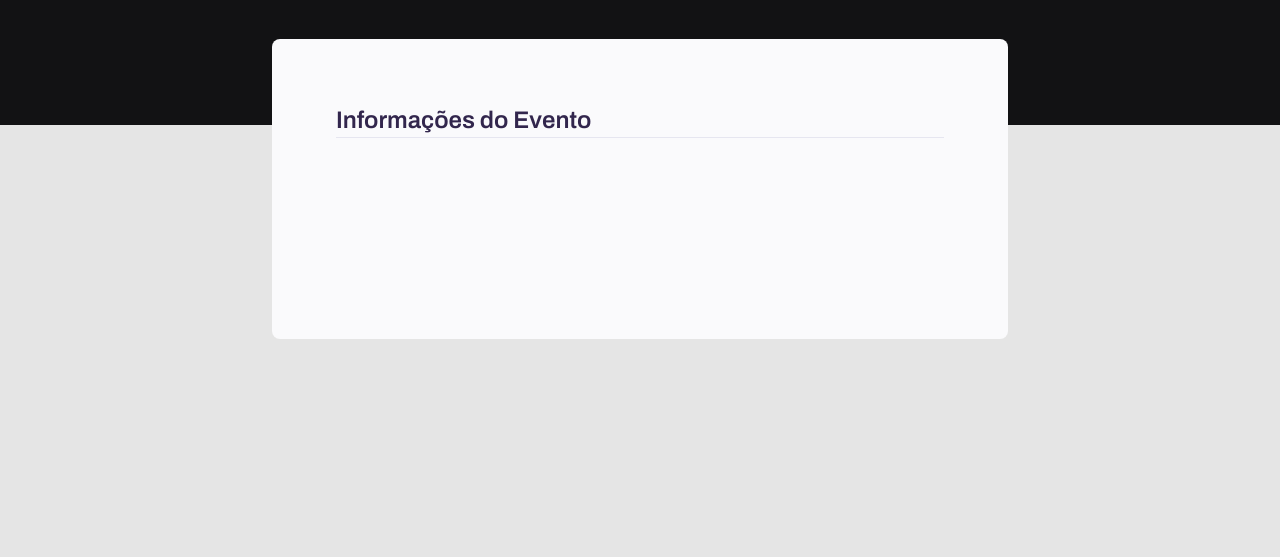
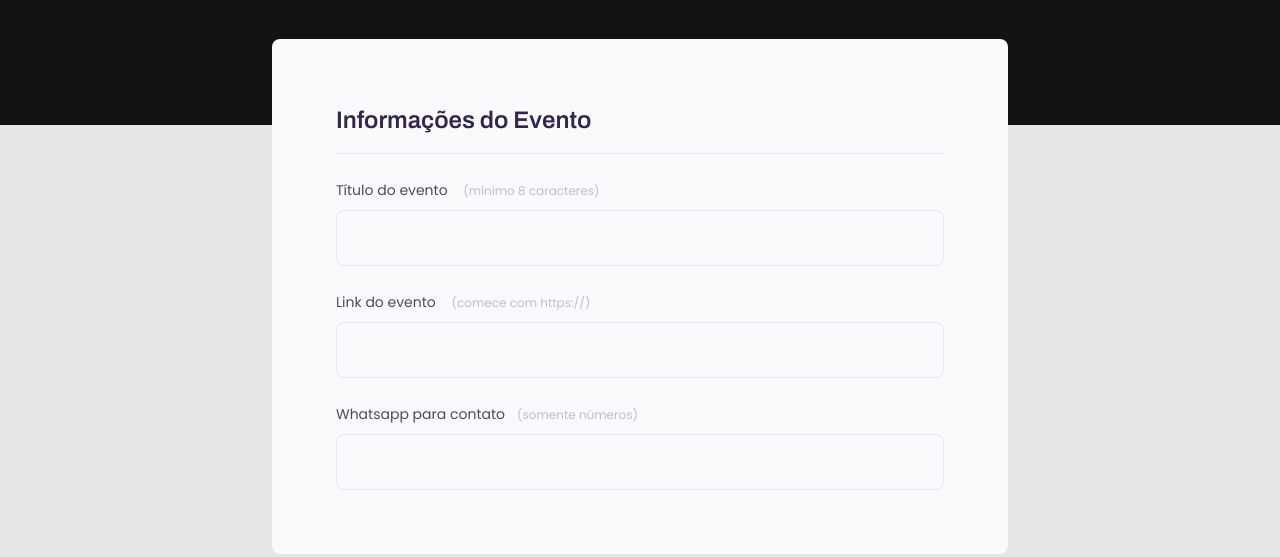
Before and after one commit to oborrges/form-event, a plain HTML site: page index.html in a window 1280 px wide. Shown: the part 243-800 px from the top of the page. Drawn offline with Linux system fonts and the light colour scheme.

Commit message:
:rocket: Add input text

```diff
--- a/index.html
+++ b/index.html
@@ -33,6 +33,22 @@
     <form>
       <fieldset>
         <legend>Informações do Evento</legend>
+
+        <div class="input-wrapper">
+          <label for="envent-title">Título do evento <span>(mínimo 8 caracteres)</span></label>
+          <input id="envent-title" type="text">
+        </div>
+
+        <div class="input-wrapper">
+          <label for="envent-link">Link do evento <span>(comece com https://)</span></label>
+          <input id="envent-link" type="url">
+        </div>
+
+        <div class="input-wrapper">
+          <label for="tel">Whatsapp para contato<span>(somente números)</span></label>
+          <input id="tel" type="tel">
+        </div>
+
       </fieldset>
     </form>
   </div>
--- a/style.css
+++ b/style.css
@@ -4,9 +4,12 @@
   box-sizing: border-box;
 }
 
+body, label, input, button, select, span {
+  font-family: 'Poppins', sans-serif;
+}
+
 body {
   background-color: #E5E5E5;
-  font-family: 'Poppins', sans-serif;
 }
 
 body::before {
@@ -68,9 +71,48 @@ fieldset legend {
   font-weight: 600;
   font-size: 24px;
   line-height: 34px;
+  padding-bottom: 16px;
 
   color: #32264D;
 
   width: 100%;
   border-bottom: 1px solid #E6E6F0;
 }
+
+.input-wrapper {
+  display: flex;
+  flex-direction: column;
+
+  padding-top: 24px;
+}
+
+.input-wrapper label {
+  font-size: 14px;
+  line-height: 24px;
+
+  color: #4E4958;
+}
+
+.input-wrapper span {
+  font-size: 12px;
+  line-height: 20px;
+
+  color: #C1BCCC;
+  padding-left: 12px;
+}
+
+.input-wrapper input {
+  background: #FAFAFC;
+  height: 56px;
+
+  border: 1px solid #E6E6F0;
+  border-radius: 8px;
+
+  font-size: 16px;
+  line-height: 26px;
+
+  padding: 0 24px;
+  color: #C1BCCC;
+
+  margin-top: 8px;
+}
```
